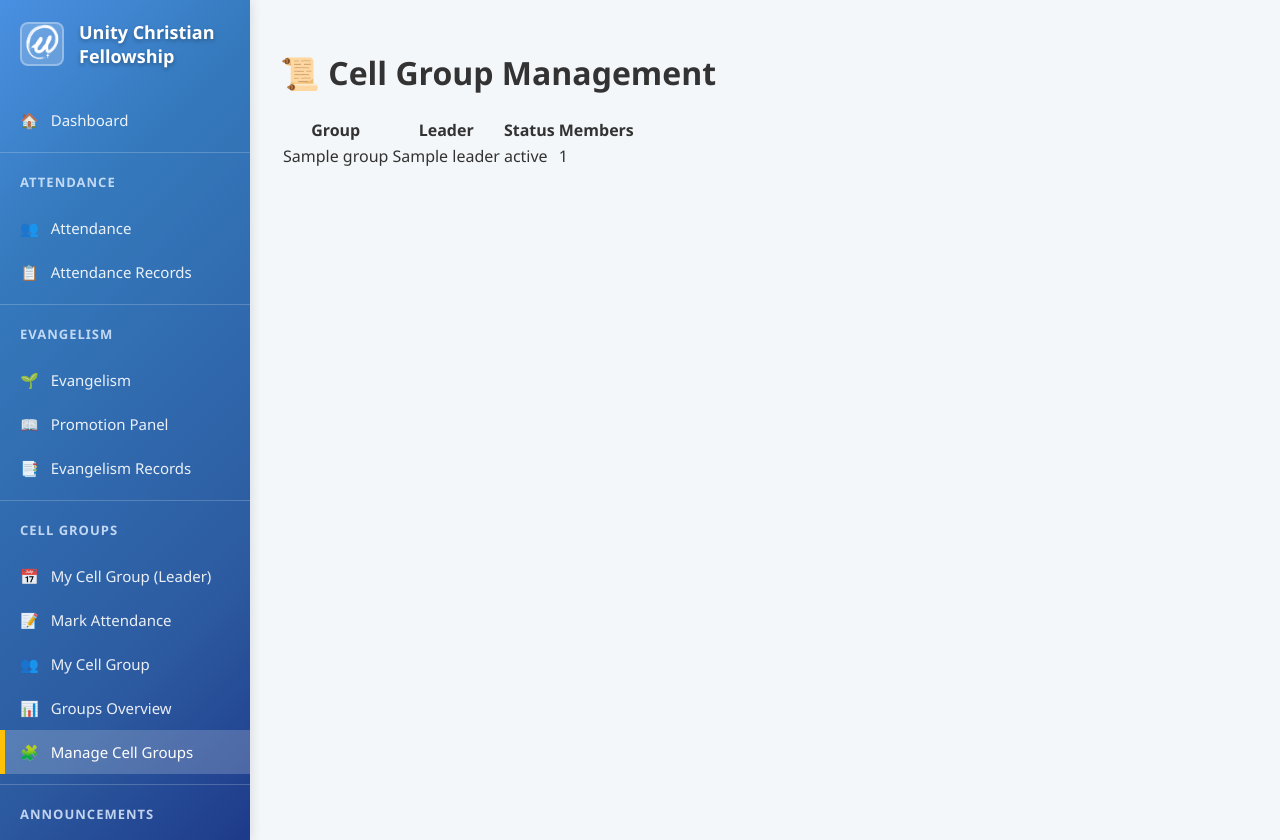
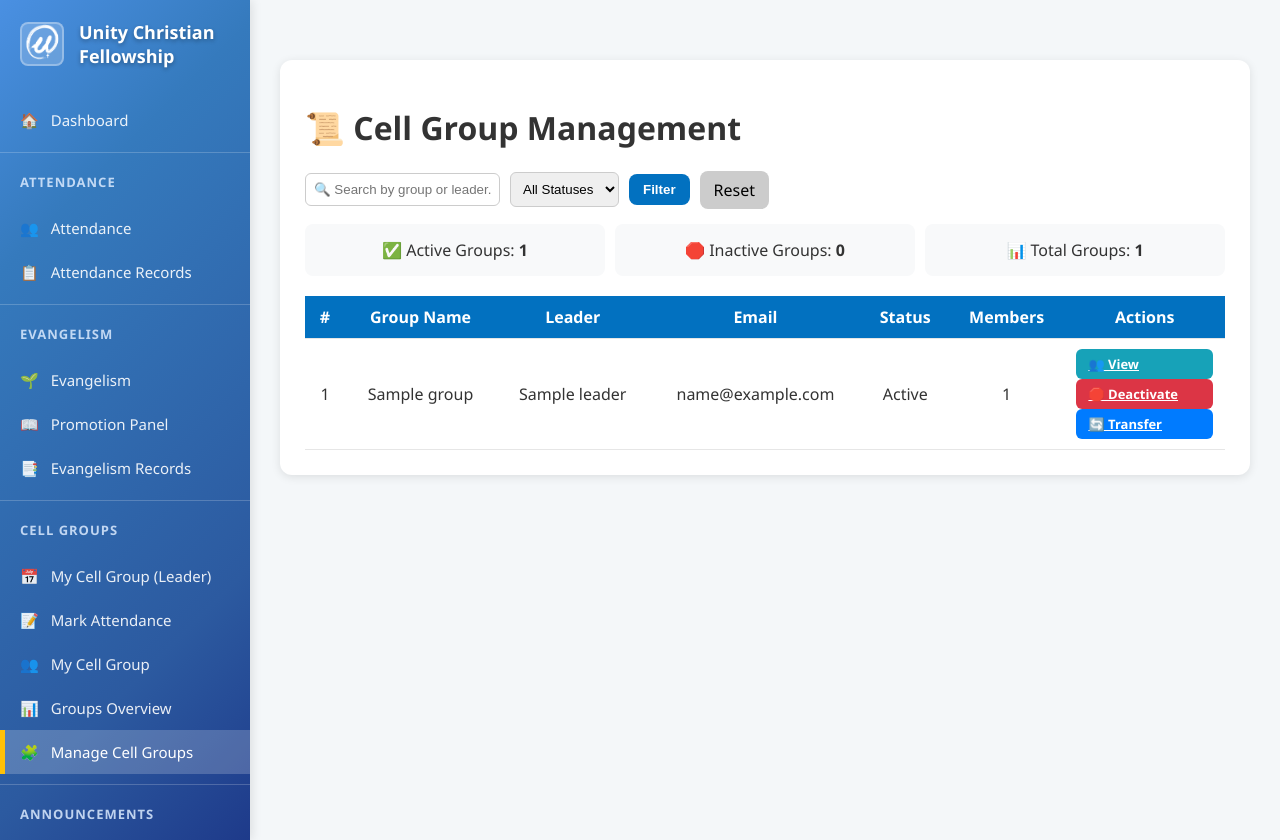
Before and after one commit to VienCode/church-management-system, a PHP site: page /cell_groups_admin.php in a window 1280 px wide. Run offline with PHP 8.4, Linux system fonts and the light colour scheme; the visitor is signed in with stand-in values (Sample User, id 1); tables that the repository leaves empty or names only in its code hold one stand-in row (values such as "Sample post").

Commit message:
cellgroupsadmin page update!!

```diff
--- a/cell_groups_admin.php
+++ b/cell_groups_admin.php
@@ -3,43 +3,158 @@ include 'database.php';
 include 'auth_check.php';
 restrict_to_roles([ROLE_ADMIN]);
 
+// --- FILTERS ---
+$search = $_GET['search'] ?? '';
+$status_filter = $_GET['status'] ?? 'all';
+
+// --- BASE QUERY ---
 $sql = "
 SELECT
     cg.id AS group_id,
     cg.group_name,
     cg.status AS group_status,
     l.leader_name,
-    COUNT(cgm.member_id) AS member_count
+    l.email AS leader_email,
+    COUNT(cgm.user_code) AS member_count
 FROM cell_groups cg
 LEFT JOIN leaders l ON cg.leader_id = l.leader_id
 LEFT JOIN cell_group_members cgm ON cgm.cell_group_id = cg.id
-GROUP BY cg.id
-ORDER BY cg.group_name ASC
+WHERE 1
 ";
 
-$result = $mysqli->query($sql);
+// --- APPLY FILTERS ---
+if ($search) {
+    $search = "%$search%";
+    $stmt = $mysqli->prepare($sql . " AND (cg.group_name LIKE ? OR l.leader_name LIKE ?) GROUP BY cg.id ORDER BY cg.group_name ASC");
+    $stmt->bind_param("ss", $search, $search);
+} elseif ($status_filter !== 'all') {
+    $stmt = $mysqli->prepare($sql . " AND cg.status = ? GROUP BY cg.id ORDER BY cg.group_name ASC");
+    $stmt->bind_param("s", $status_filter);
+} else {
+    $stmt = $mysqli->prepare($sql . " GROUP BY cg.id ORDER BY cg.group_name ASC");
+}
+
+$stmt->execute();
+$result = $stmt->get_result();
+
+// --- SUMMARY STATS ---
+$summary = $mysqli->query("
+SELECT
+    SUM(status = 'active') AS active_groups,
+    SUM(status = 'inactive') AS inactive_groups,
+    COUNT(*) AS total_groups
+FROM cell_groups
+")->fetch_assoc();
+
+// --- FETCH LEADERS FOR REASSIGNING ---
+$leaders = $mysqli->query("SELECT leader_id, leader_name FROM leaders WHERE status='active' ORDER BY leader_name ASC")->fetch_all(MYSQLI_ASSOC);
 ?>
 <!DOCTYPE html>
 <html lang="en">
 <head>
 <meta charset="UTF-8">
-<title>📜 Cell Group Management</title>
+<title>📜 Cell Group Management | Admin</title>
 <link rel="stylesheet" href="styles_system.css">
+<style>
+.container {
+    background: #fff;
+    padding: 25px;
+    border-radius: 12px;
+    box-shadow: 0 2px 10px rgba(0,0,0,0.1);
+    max-width: 1200px;
+    margin: 30px auto;
+}
+.search-bar { display: flex; gap: 10px; align-items: center; margin-bottom: 15px; }
+.search-bar input, .search-bar select {
+    padding: 8px; border-radius: 6px; border: 1px solid #ccc;
+}
+.search-bar button {
+    background: #0271c0; color: #fff; border: none; border-radius: 8px;
+    padding: 8px 14px; cursor: pointer; font-weight: 600;
+}
+.search-bar button:hover { background: #02589b; }
+table { width: 100%; border-collapse: collapse; margin-top: 20px; }
+th, td { padding: 10px 12px; border-bottom: 1px solid #e6e6e6; text-align: center; }
+th { background: #0271c0; color: white; }
+.action-btn {
+    border: none; padding: 6px 12px; border-radius: 6px; cursor: pointer; font-weight: 600;
+}
+.edit { background: #ffc107; color: black; }
+.deactivate { background: #dc3545; color: white; }
+.reactivate { background: #28a745; color: white; }
+.view { background: #17a2b8; color: white; }
+.transfer { background: #007bff; color: white; }
+.summary-cards { display: flex; gap: 10px; margin-top: 15px; }
+.summary-card { background: #f8f9fa; padding: 15px; border-radius: 8px; flex: 1; text-align: center; }
+.members-table { margin-top: 10px; border: 1px solid #ddd; border-radius: 8px; padding: 10px; background: #fafafa; }
+</style>
 </head>
 <body>
 <div class="main-layout">
 <?php include __DIR__.'/includes/sidebar.php'; ?>
 <div class="content-area">
+<div class="container">
 <h1>📜 Cell Group Management</h1>
+
+<form class="search-bar" method="GET">
+    <input type="text" name="search" placeholder="🔍 Search by group or leader..." value="<?= htmlspecialchars($_GET['search'] ?? '') ?>">
+    <select name="status">
+        <option value="all" <?= ($status_filter=='all')?'selected':'' ?>>All Statuses</option>
+        <option value="active" <?= ($status_filter=='active')?'selected':'' ?>>Active</option>
+        <option value="inactive" <?= ($status_filter=='inactive')?'selected':'' ?>>Inactive</option>
+    </select>
+    <button type="submit">Filter</button>
+    <a href="cell_groups_admin.php" style="text-decoration:none;background:#ccc;padding:8px 14px;border-radius:8px;color:black;">Reset</a>
+</form>
+
+<div class="summary-cards">
+    <div class="summary-card">✅ Active Groups: <strong><?= $summary['active_groups'] ?></strong></div>
+    <div class="summary-card">🛑 Inactive Groups: <strong><?= $summary['inactive_groups'] ?></strong></div>
+    <div class="summary-card">📊 Total Groups: <strong><?= $summary['total_groups'] ?></strong></div>
+</div>
+
 <table>
-<tr><th>Group</th><th>Leader</th><th>Status</th><th>Members</th></tr>
-<?php while($r=$result->fetch_assoc()): ?>
+<thead>
 <tr>
-<td><?= htmlspecialchars($r['group_name']) ?></td>
-<td><?= htmlspecialchars($r['leader_name']) ?></td>
-<td><?= htmlspecialchars($r['group_status']) ?></td>
-<td><?= $r['member_count'] ?></td>
+<th>#</th>
+<th>Group Name</th>
+<th>Leader</th>
+<th>Email</th>
+<th>Status</th>
+<th>Members</th>
+<th>Actions</th>
 </tr>
-<?php endwhile; ?>
+</thead>
+<tbody>
+<?php
+if ($result->num_rows === 0):
+    echo "<tr><td colspan='7'>No results found.</td></tr>";
+else:
+    $i=1;
+    while ($row = $result->fetch_assoc()):
+?>
+<tr>
+<td><?= $i++ ?></td>
+<td><?= htmlspecialchars($row['group_name']) ?></td>
+<td><?= htmlspecialchars($row['leader_name']) ?></td>
+<td><?= htmlspecialchars($row['leader_email']) ?></td>
+<td><?= ucfirst($row['group_status']) ?></td>
+<td><?= $row['member_count'] ?></td>
+<td>
+    <a href="view_group_members.php?group_id=<?= $row['group_id'] ?>" class="action-btn view">👥 View</a>
+    <?php if ($row['group_status'] === 'active'): ?>
+        <a href="deactivate_group.php?id=<?= $row['group_id'] ?>" class="action-btn deactivate" onclick="return confirm('Deactivate this group?')">🛑 Deactivate</a>
+    <?php else: ?>
+        <a href="reactivate_group.php?id=<?= $row['group_id'] ?>" class="action-btn reactivate" onclick="return confirm('Reactivate this group?')">✅ Reactivate</a>
+    <?php endif; ?>
+    <a href="transfer_members.php?group_id=<?= $row['group_id'] ?>" class="action-btn transfer">🔄 Transfer</a>
+</td>
+</tr>
+<?php endwhile; endif; ?>
+</tbody>
 </table>
-</div></div></body></html>
+</div>
+</div>
+</div>
+</body>
+</html>
```
